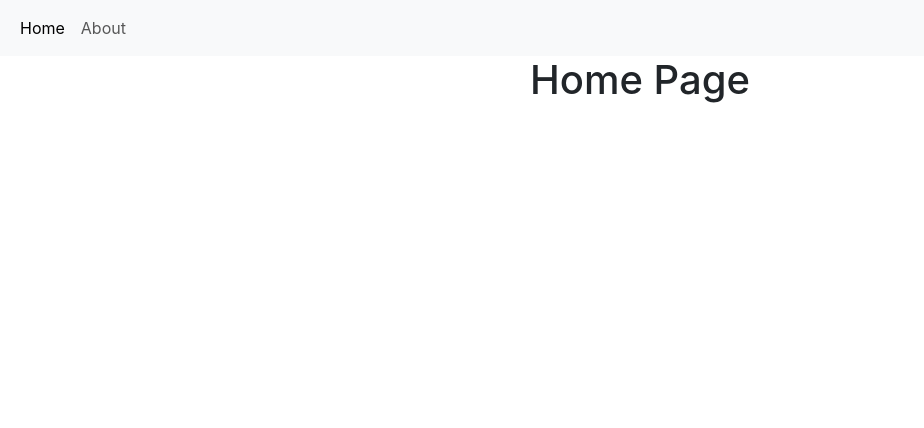
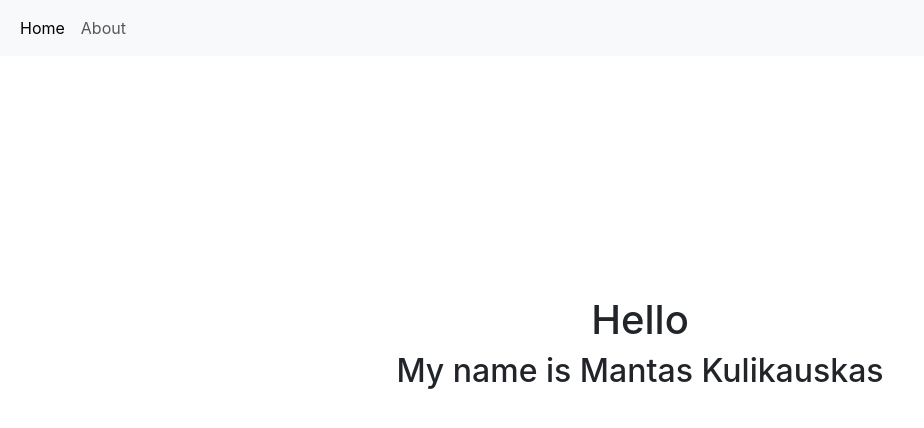
Before and after one commit to MantasKul/MantasKul.github.io, a React (Create React App) app: page / in a window 1280 px wide. Shown: the top 428 px of the page, without its empty margins (0-924 px from the left). Built offline with nearby package versions, Linux system fonts and the light colour scheme.

Commit message:
Add short text in 'About'

```diff
--- a/src/App.css
+++ b/src/App.css
@@ -1,3 +1,15 @@
 h1 {
     text-align: center;
+    align-items: center;
+    justify-content: center;
+    display: flex;
+    margin-top: 30vh;
+    flex-direction: row;
 }
+h2 {
+    text-align: center;
+    align-items: center;
+    justify-content: center;
+    display: flex;
+    flex-direction: row;
+}
--- a/src/components/Navbar.js
+++ b/src/components/Navbar.js
@@ -1,17 +1,14 @@
-import { Fragment } from "react"
 import { Link } from "react-router-dom";
 
 export const Navbar = () => {
     return (
         <nav class="navbar navbar-expand-lg bg-body-tertiary">
-        <div class="container-fluid">
-            <div class="collapse navbar-collapse" id="navbarNavAltMarkup">
-            <div class="navbar-nav">
-                <Link class="nav-link active" aria-current="page" to="/">Home</Link>
-                <Link class="nav-link" to="/about">About</Link>
+            <div class="container-fluid">
+                <div class="navbar-nav">
+                    <Link class="nav-link active" aria-current="page" to="/">Home</Link>
+                    <Link class="nav-link" to="/about">About</Link>
+                </div>
             </div>
-            </div>
-        </div>
         </nav>
     );
 }
--- a/src/index.js
+++ b/src/index.js
@@ -5,7 +5,7 @@ import ReactDOM from 'react-dom/client';
 import './index.css';
 import App from './App';
 
-import { HashRouter, BrowserRouter as Router } from 'react-router-dom';
+import { HashRouter} from 'react-router-dom';
 
 const root = ReactDOM.createRoot(document.getElementById('root'));
 root.render(
--- /dev/null
+++ b/src/pages/About.css
@@ -0,0 +1,5 @@
+p, ol {
+    text-align: center;
+    margin-left: 50vh;
+    margin-right: 50vh;
+}
--- a/src/pages/About.js
+++ b/src/pages/About.js
@@ -1,5 +1,35 @@
+import './About.css';
+import { Fragment } from "react";
+
 export const About = () => {
+    const experience = ['Java', 'C#', 'C++', 'JavaScript', 'Ruby', 'React', 'Angular', 'Spring Boot', 'Ruby on Rails', 'Unity', 'Git/Github', 'SQL', 'MySql', 'MS SQL'];
+    const hobbies = ['Guitar', 'Japanese', 'Video Games'];
+
+    const exp = experience.map((item, index) => {
+        return (
+            (index ? ", ": "") + item
+        )
+    });
+
+    const hobby = hobbies.map((item, index) => {
+        return (
+            (index ? ", ": "") + item
+        )
+    });
+
     return (
-        <h1>About Page</h1>
+        <Fragment>
+            <h1>About me!</h1>
+            <p>I've studied IT at Vilnius University and worked as a Junior Test Engineer/Customer QA at Unity for 2.5 years.
+                Currently, I'm learning what I can to improve my programming skills, making sure to write clean, readable, and maintainable code and not only code that 'just works', I'm making sure that it's
+                as optimal as I can make it. My main focus currently is Java and Spring Boot for back-end development, and Angular for front-end development. Well besides making this portfolio nice and modern!<br />
+            </p>
+
+            <h2>Experience</h2>
+            <ol>{ exp }</ol>
+
+            <h2>Hobbies</h2>
+            <ol>{ hobby }</ol>
+        </Fragment>
     );
 }
--- a/src/pages/Home.js
+++ b/src/pages/Home.js
@@ -1,5 +1,10 @@
+import { Fragment } from "react";
+
 export const Home = () => {
     return (
-        <h1>Home Page</h1>
+        <Fragment>
+            <h1>Hello</h1>
+            <h2>My name is Mantas Kulikauskas</h2>
+        </Fragment>
     );
 }
```
